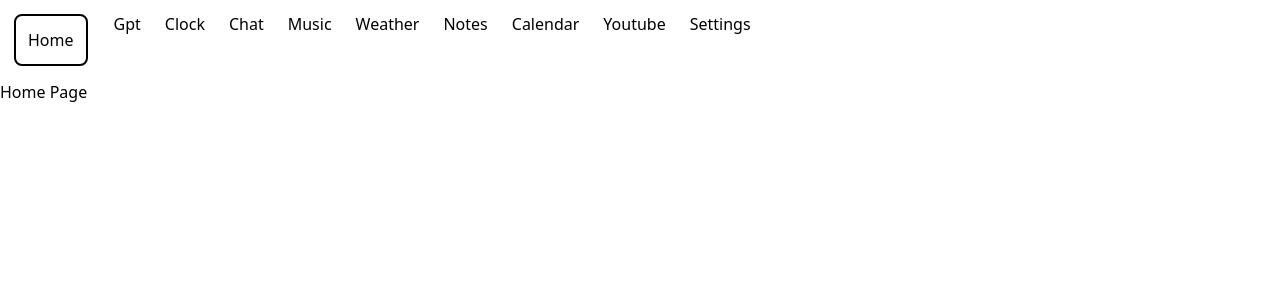
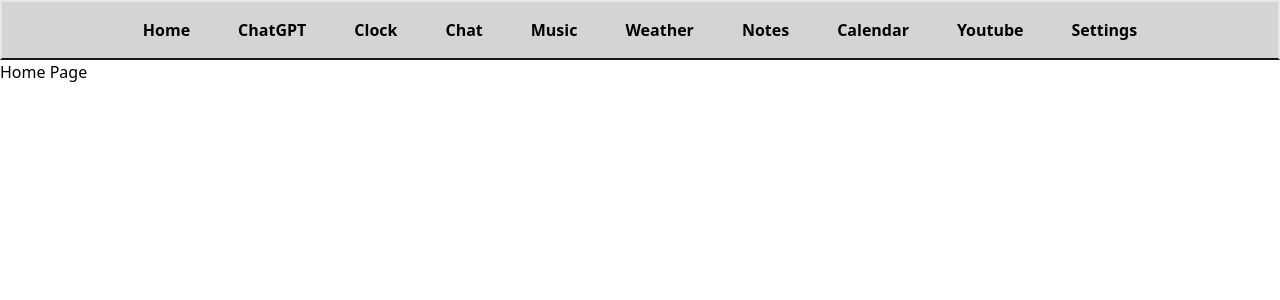
Before and after one commit to gabrielmermer/disconnect, a Nuxt app: page / in a window 1280 px wide. Shown: the top 300 px of the page. Built offline with nearby package versions, Linux system fonts and the light colour scheme.

Commit message:
Refactor NavBar component to use NavItem component

```diff
--- /dev/null
+++ b/components/Nav/Item.vue
@@ -0,0 +1,17 @@
+<script lang="ts" setup>
+import { ref, defineProps } from 'vue';
+
+
+const props = defineProps({
+  text: String,
+  route: String
+});
+</script>
+
+<template>
+  <li class="cursor-pointer list-none m-2 px-4 py-2 rounded-lg font-bold hover:underline underline-offset-4 ">
+    <NuxtLink :to="route">
+      {{ text }}
+    </NuxtLink>
+  </li>
+</template>
--- a/components/NavBar.vue
+++ b/components/NavBar.vue
@@ -1,16 +1,16 @@
 <template>
   <div>
-    <ul class="flex flex-row">
-      <li class="p-3 m-4 outline outline-2 rounded-md"><NuxtLink to="/">Home</NuxtLink></li>
-      <li class="p-3"><NuxtLink to="gpt">Gpt</NuxtLink></li>
-      <li class="p-3"><NuxtLink to="clock">Clock</NuxtLink></li>
-      <li class="p-3"><NuxtLink to="chat">Chat</NuxtLink></li>
-      <li class="p-3"><NuxtLink to="music">Music</NuxtLink></li>
-      <li class="p-3"><NuxtLink to="weather">Weather</NuxtLink></li>
-      <li class="p-3"><NuxtLink to="notes">Notes</NuxtLink></li>
-      <li class="p-3"><NuxtLink to="calendar">Calendar</NuxtLink></li>
-      <li class="p-3"><NuxtLink to="youtube">Youtube</NuxtLink></li>
-      <li class="p-3"><NuxtLink to="settings">Settings</NuxtLink></li>
+    <ul class="flex flex-row justify-center border-2 border-b-neutral-900 bg-neutral-300">
+      <NavItem text="Home" route="/" />
+      <NavItem text="ChatGPT" route="gpt" />
+      <NavItem text="Clock" route="clock" />
+      <NavItem text="Chat" route="chat" />
+      <NavItem text="Music" route="music" />
+      <NavItem text="Weather" route="weather" />
+      <NavItem text="Notes" route="notes" />
+      <NavItem text="Calendar" route="calendar" />
+      <NavItem text="Youtube" route="youtube" />
+      <NavItem text="Settings" route="settings" />
     </ul>
   </div>
 </template>
```
